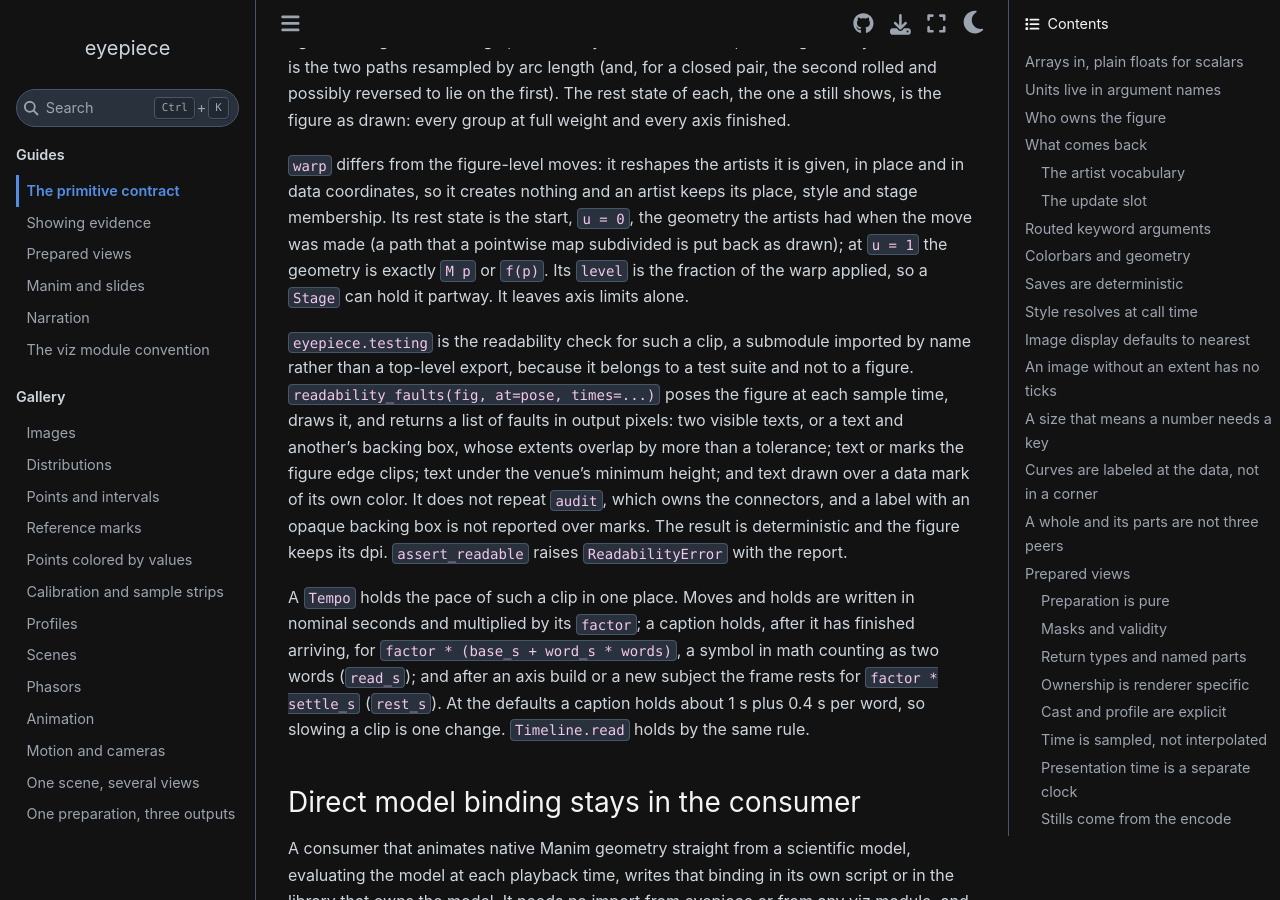
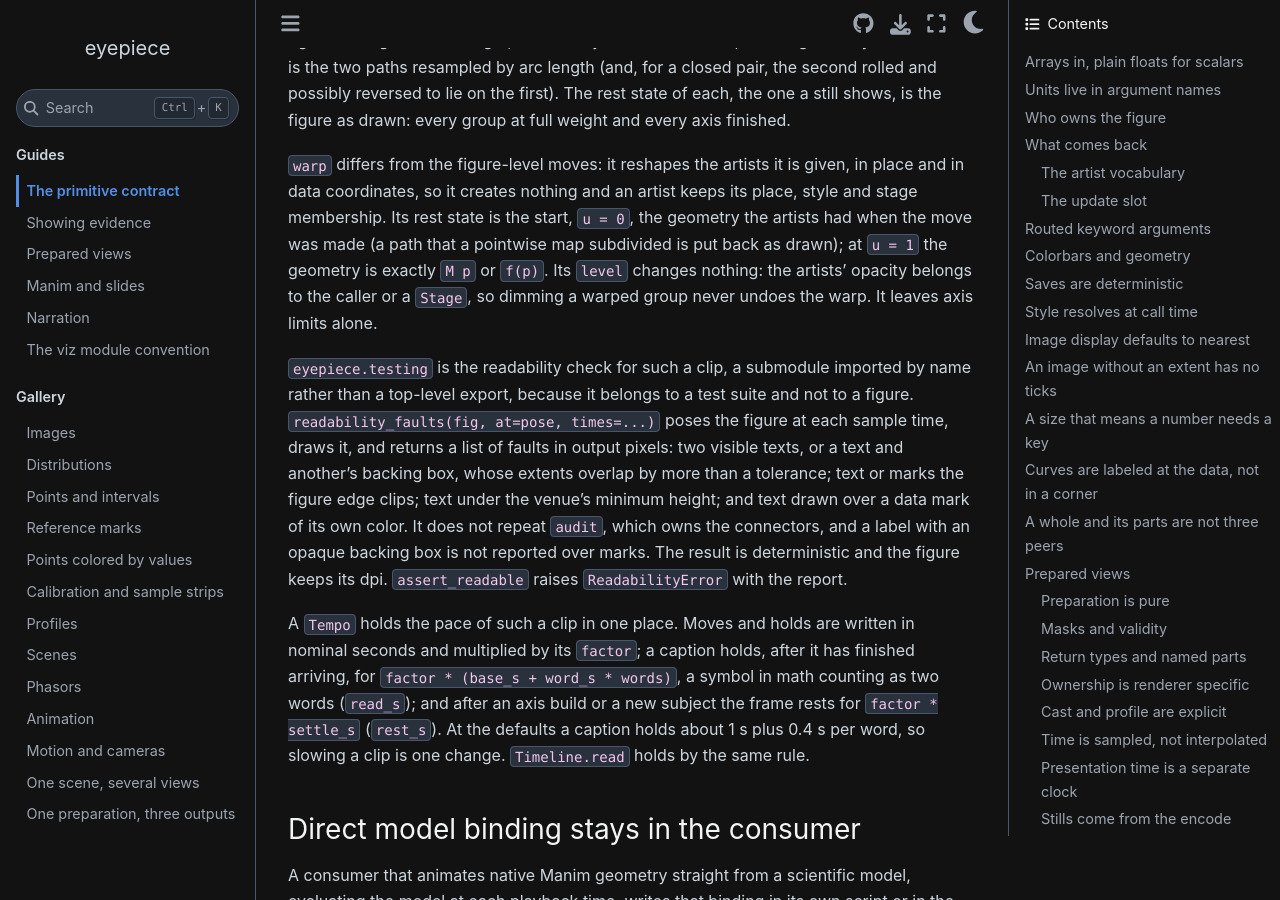
Before and after one commit to CoreySpohn/eyepiece, a Sphinx documentation site: the page built from docs/contract.md, in a window 1280 px wide and 900 px high, scrolled down 11682 px. Built offline with Sphinx 7.4.7 and the Sphinx Book theme 1.1.4, drawn with Linux system fonts in a browser that asks for light colours; pages that are not in the unit, such as notebooks, are missing from menus.

Commit message:
fix(warp): level no longer scales the warp, so dimming never undoes it

```diff
--- a/docs/contract.md
+++ b/docs/contract.md
@@ -496,8 +496,9 @@ given, in place and in data coordinates, so it creates nothing and an artist
 keeps its place, style and stage membership. Its rest state is the start,
 ``u = 0``, the geometry the artists had when the move was made (a path that a
 pointwise map subdivided is put back as drawn); at ``u = 1`` the geometry is
-exactly ``M p`` or ``f(p)``. Its `level` is the fraction of the warp applied,
-so a `Stage` can hold it partway. It leaves axis limits alone.
+exactly ``M p`` or ``f(p)``. Its `level` changes nothing: the artists'
+opacity belongs to the caller or a `Stage`, so dimming a warped group never
+undoes the warp. It leaves axis limits alone.
 
 `eyepiece.testing` is the readability check for such a clip, a submodule
 imported by name rather than a top-level export, because it belongs to a test
```
Also changed, not shown: 2 other files.
